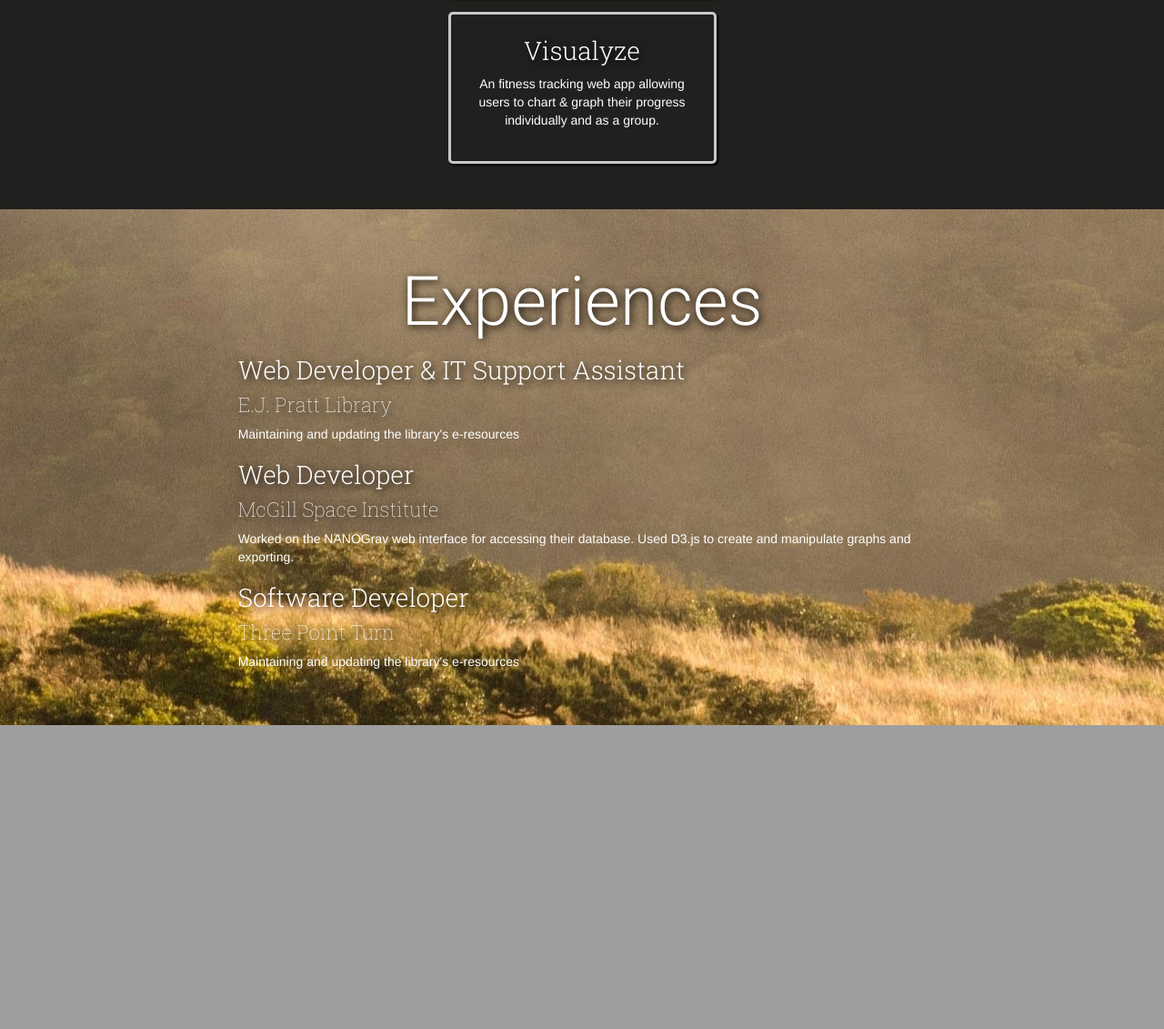
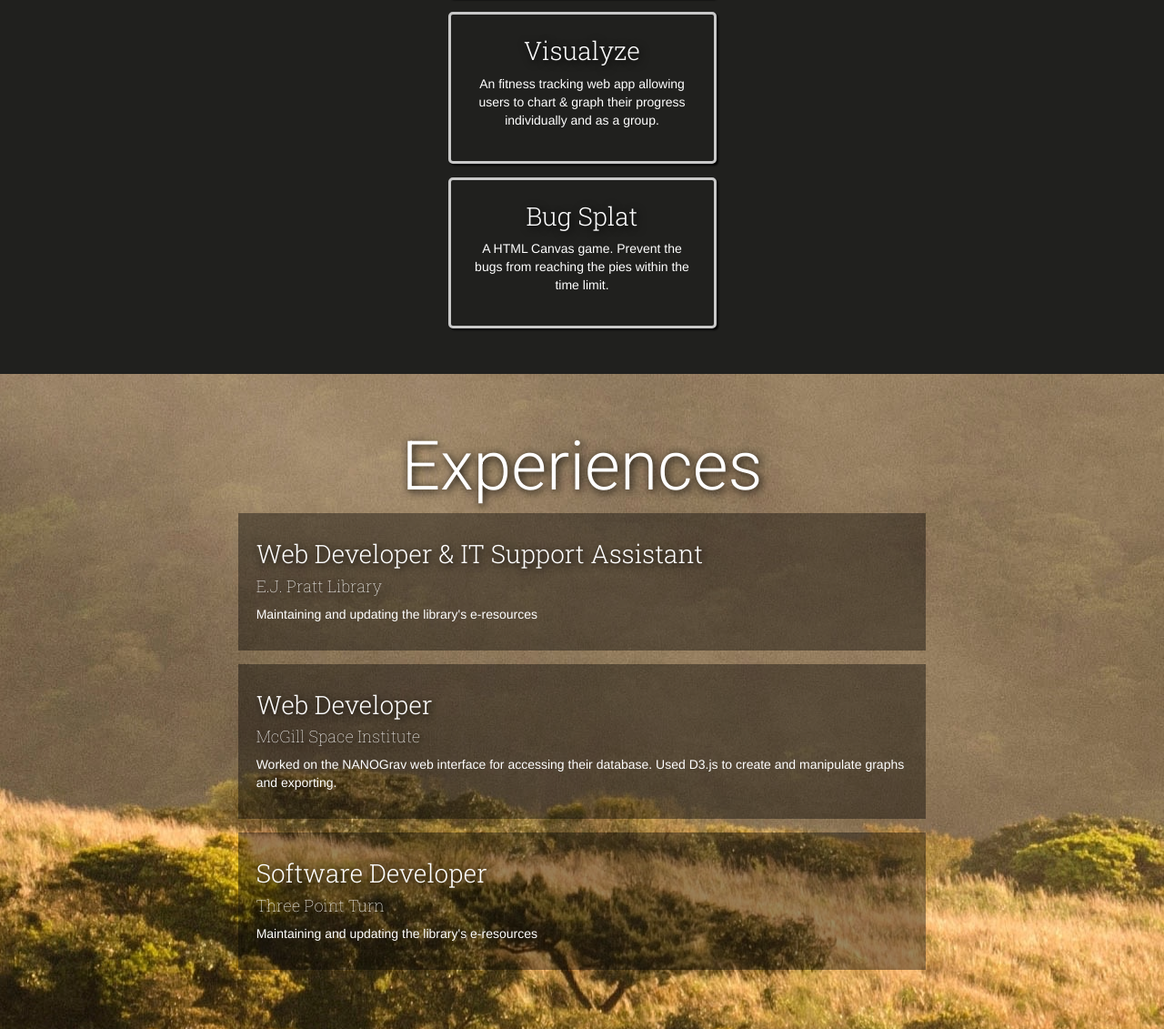
Before and after one commit to Jaacky/jackyvan.com, a Flask app: page / in a window 1280 px wide. Shown: the part 1329-2460 px from the top of the page at 91% size. Before the commit the page ends 2126 px from the top, so only its background shows below. Run offline with Flask 2, Linux system fonts and the light colour scheme; some libraries are stand-ins or nearby versions.

Commit message:
Adding mask for experiences for better readability

```diff
--- a/www/static/css/styles.css
+++ b/www/static/css/styles.css
@@ -5,6 +5,16 @@
 	MILITARY GREEN - #b3c2bf
 	DARK - #3b3a36
 */
+
+/*.mask {
+	background-color: rgba(0, 0, 0, 0.5);
+  position: absolute;
+  top: 0;
+  left: 0;
+  width: 100%;
+  height: 100%;
+}*/
+
 
 a {
 	color: #e9ece5;
@@ -129,13 +139,13 @@ h5 {
 	text-align: left;
 }
 
-.mask {
-	background-color: rgba(0, 0, 0, 0.5);
-  position: absolute;
-  top: 0;
-  left: 0;
-  width: 100%;
-  height: 100%;
+.experience .mask {
+	background-color: rgba(0, 0, 0, 0.4);
+	position: relative;
+	width: 100%;
+	height: 100%;
+	padding: 20px;
+	margin-bottom: 15px;
 }
 
 .social-media a, .social-media h3 {
--- a/www/templates/index.html
+++ b/www/templates/index.html
@@ -38,33 +38,45 @@
         An fitness tracking web app allowing users to chart & graph their progress individually and as a group.
       </p>
     </div>
+    <div class="project">
+      <h2>Bug Splat</h2>
+      <p>
+        A HTML Canvas game. Prevent the bugs from reaching the pies within the time limit.
+      </p>
+    </div>
   </div>
 </div>
 <div class="row" id="experiences">
   <div class=""></div>
   <h1 class="title">Experiences</h1>
   <div class="col-sm-offset-2 col-sm-8 experience">
-    <h2>Web Developer & IT Support Assistant</h2>
-    <h3>E.J. Pratt Library</h3>
-    <p>
-      Maintaining and updating the library's e-resources
-    </p>
+    <div class="mask">
+      <h2>Web Developer & IT Support Assistant</h2>
+      <h4>E.J. Pratt Library</h4>
+      <p>
+        Maintaining and updating the library's e-resources
+      </p>
+    </div>
   </div>
 
   <div class="col-sm-offset-2 col-sm-8 experience">
-    <h2>Web Developer</h2>
-    <h3>McGill Space Institute</h3>
-    <p>
-      Worked on the NANOGrav web interface for accessing their database. Used D3.js to create and manipulate graphs and exporting.
-    </p>
+    <div class="mask">
+      <h2>Web Developer</h2>
+      <h4>McGill Space Institute</h4>
+      <p>
+        Worked on the NANOGrav web interface for accessing their database. Used D3.js to create and manipulate graphs and exporting.
+      </p>
+    </div>
   </div>
 
   <div class="col-sm-offset-2 col-sm-8 experience">
-    <h2>Software Developer</h2>
-    <h3>Three Point Turn</h3>
-    <p>
-      Maintaining and updating the library's e-resources
-    </p>
+    <div class="mask">
+      <h2>Software Developer</h2>
+      <h4>Three Point Turn</h4>
+      <p>
+        Maintaining and updating the library's e-resources
+      </p>
+    </div>
   </div>
 </div>
 {% endblock container %}
--- a/www/templates/layout.html
+++ b/www/templates/layout.html
@@ -23,7 +23,7 @@
           <a href="#projects">Projects</a>
         </div>
         <div class="nav-menu">
-          <a href="#">Experiences</a>
+          <a href="#experience">Experiences</a>
         </div>
       </div>
     </div>
```
